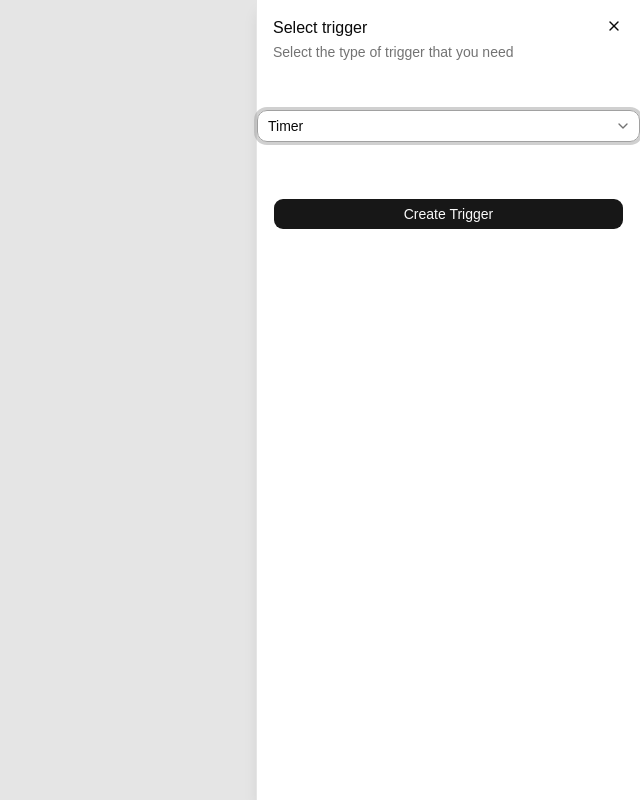
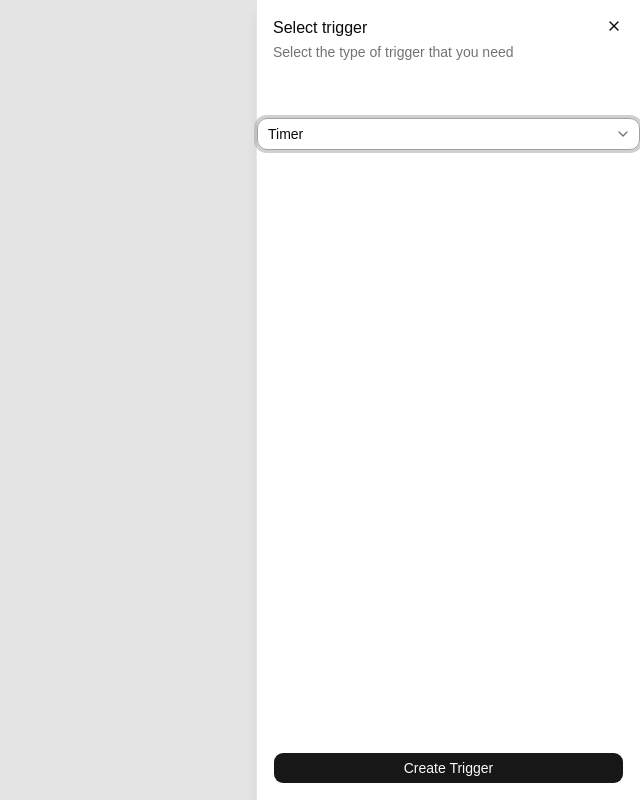
Before and after one commit to Prewal137/trading-bot-n8n, a React (Vite) app in the folder frontend/: page /create-workflow in a window 1280 px wide. Shown: the whole page, without its empty margins (640-1280 px from the left). Built offline with nearby package versions, Linux system fonts and the light colour scheme.

Commit message:
Made some UI changes

```diff
--- a/frontend/src/components/TriggerSheet.tsx
+++ b/frontend/src/components/TriggerSheet.tsx
@@ -42,19 +42,16 @@ export const TriggerSheet = ({
 
   return (
     <Sheet open={open} onOpenChange={setOpen}>
-      <SheetContent>
+  <SheetContent className="flex flex-col">
 
     <SheetHeader>
       <SheetTitle>Select trigger</SheetTitle>
-
       <SheetDescription>
         Select the type of trigger that you need
       </SheetDescription>
-
     </SheetHeader>
 
-        <div className="mt-4">
-
+    <div className="mt-6">
       <Select
         value={selectedTrigger}
         onValueChange={(value) =>
@@ -67,23 +64,19 @@ export const TriggerSheet = ({
 
         <SelectContent>
           <SelectGroup>
-
             {SUPPORTED_TRIGGERS.map(({ id, title }) => (
               <SelectItem key={id} value={id}>
                 {title}
               </SelectItem>
             ))}
-
           </SelectGroup>
         </SelectContent>
-
       </Select>
-
     </div>
 
-        <SheetFooter className="mt-6">
-
+    <SheetFooter className="mt-auto">
       <Button
+        className="w-full"
         onClick={() => {
           onSelect(selectedTrigger, metadata)
           setOpen(false)
@@ -91,7 +84,6 @@ export const TriggerSheet = ({
       >
         Create Trigger
       </Button>
-
     </SheetFooter>
 
   </SheetContent>
```
Lines whose indentation alone changed are shown as unchanged.
